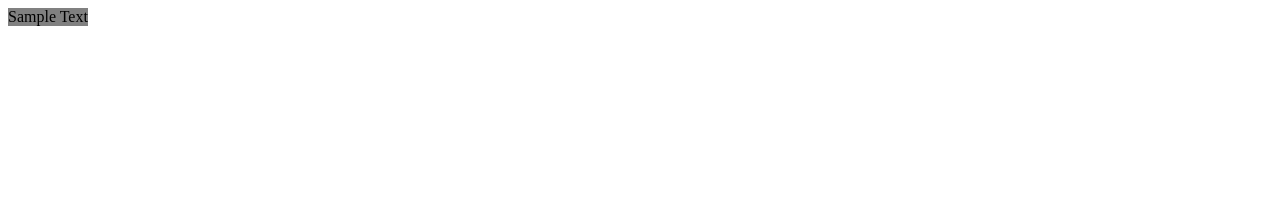
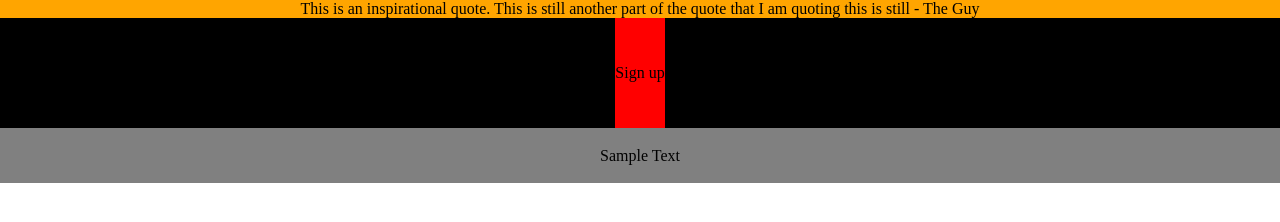
Before and after one commit to jimmybwheeler/landingpage, a plain HTML site: page index.html in a window 1280 px wide. Drawn offline with Linux system fonts and the light colour scheme.

Commit message:
some updates for html and css

```diff
--- a/index.html
+++ b/index.html
@@ -5,7 +5,17 @@
         <link rel="stylesheet" href="style.css">
     </head>
     <body>
-
+        <div class="container">
+            <div class=""
+        </div>
+        <div class="quote">
+            This is an inspirational quote. This is still another part of the quote that I am quoting this is still - The Guy
+        </div>
+        <div class="buttoncontainer">
+            <div class="button">
+                Sign up
+            </div>
+        </div>
         <div class="footer">
             Sample Text
         </div>
--- a/style.css
+++ b/style.css
@@ -1,11 +1,36 @@
 body {
     display: flex;
+    flex-direction: column;
+    margin: 0;
+}
+
+.quote {
+    display: flex;
+    justify-content: center;
+    background-color: orange;
+}
+
+.buttoncontainer {
+    display: flex;
+    justify-content: center;
+    background-color: black;
+    width: 100%;
+    height: 110px;
+}
+
+.button {
+    display: flex;
+    align-items: center;
+    justify-content: center;
+    background-color: red;
 }
 
 .footer {
     display: flex;
     align-items: center;
     justify-content: center;
-    align-content: center;
+    align-content: flex-end;
     background-color: gray;
+    width: 100%;
+    height: 55px;
 }
```
